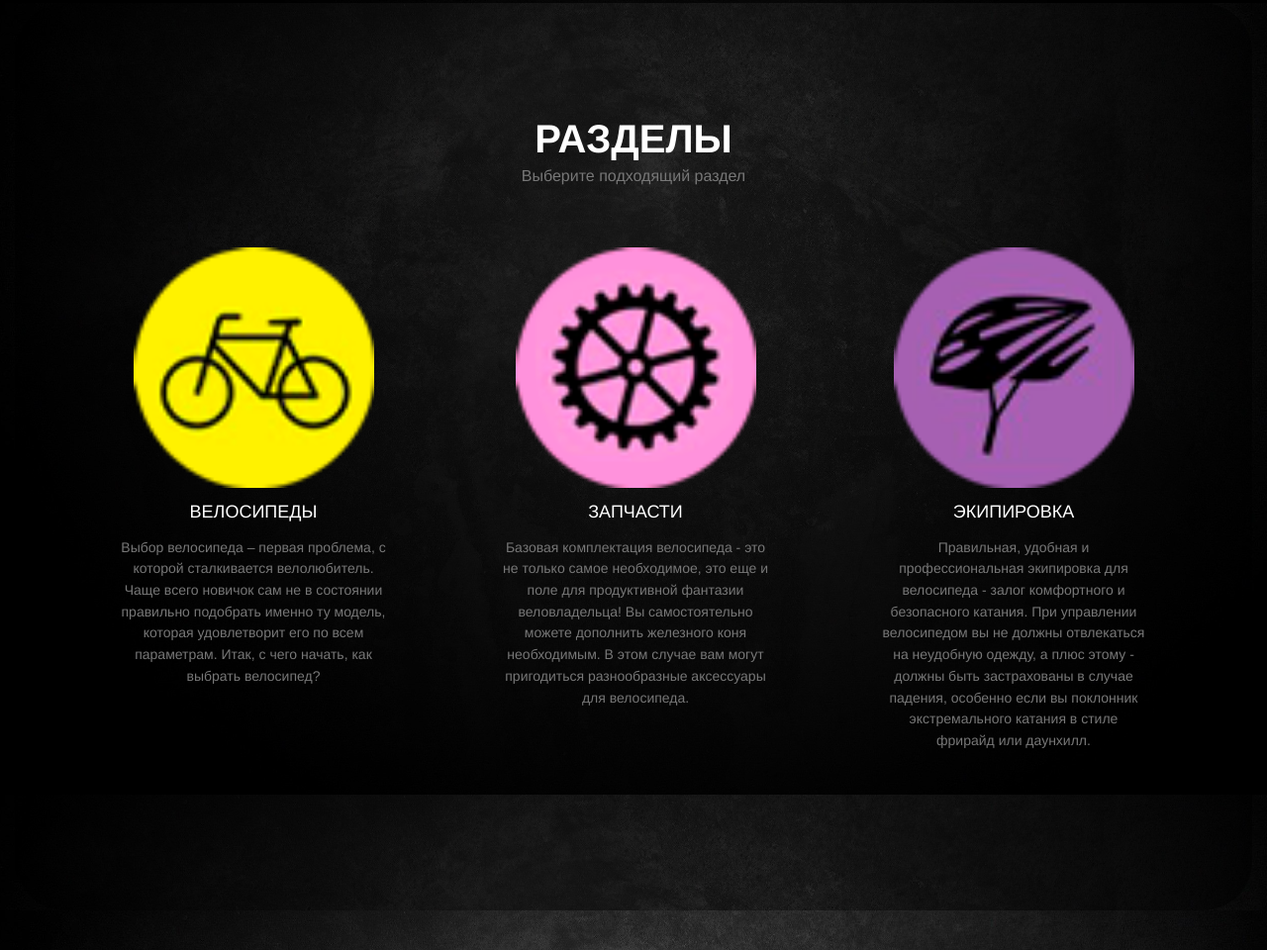
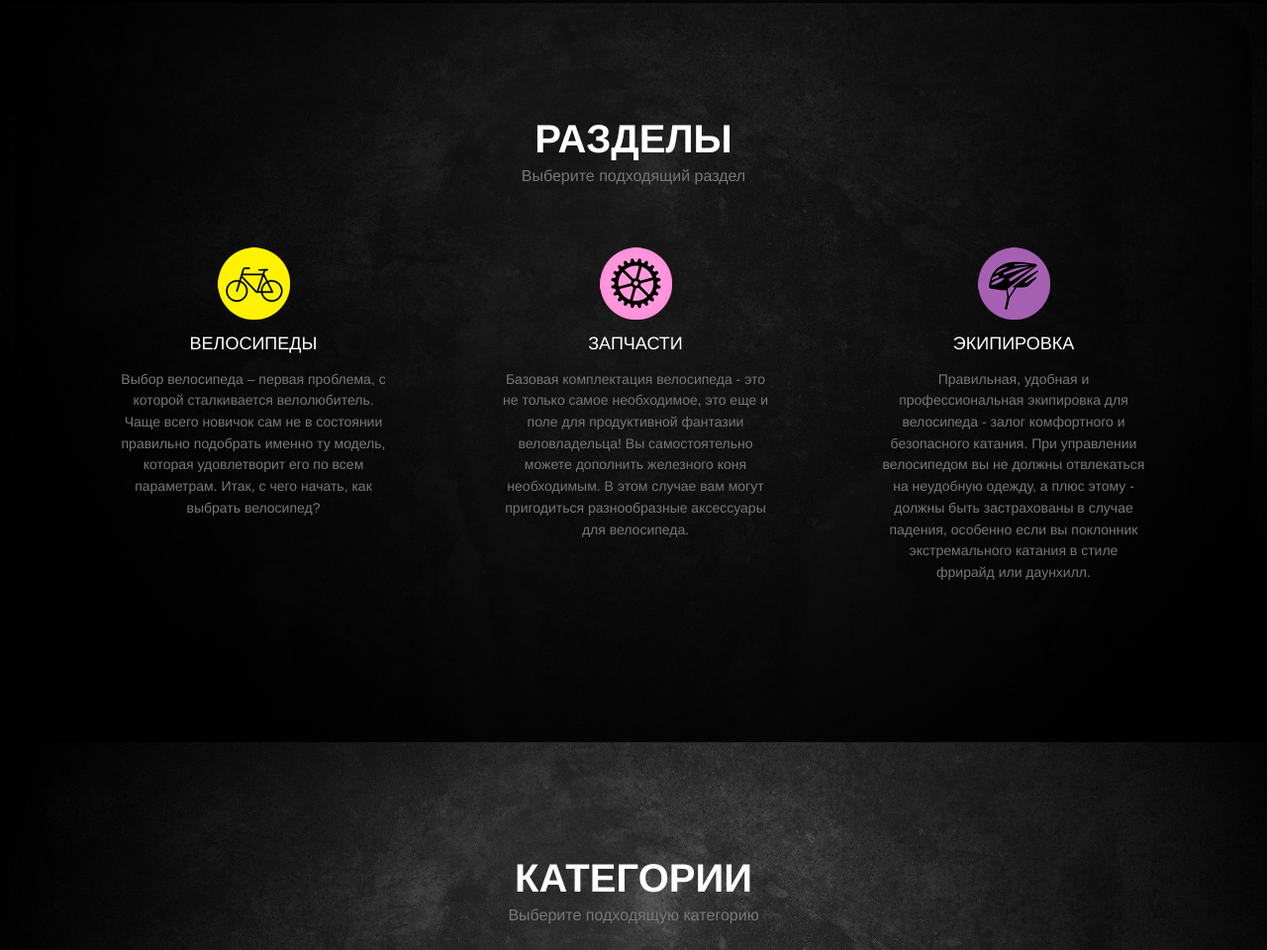
Before and after one commit to Romzes1110/LMotion, a Django app: page / in a window 1280 px wide. Shown: the part 797-1757 px from the top of the page at 99% size. Run offline with Django 3.2, Linux system fonts and the light colour scheme; some libraries are stand-ins or nearby versions.

Commit message:
Update site.css

```diff
--- a/app/static/app/content/site.css
+++ b/app/static/app/content/site.css
@@ -567,6 +567,10 @@ input[type="checkbox"].input-validation-error {
     margin: 0 auto;
 }
 
+.sections__item img{
+    width:73px;
+}
+
 .sections__item h3 {
     font-size: 18px;
     margin-bottom: 5px;
```
